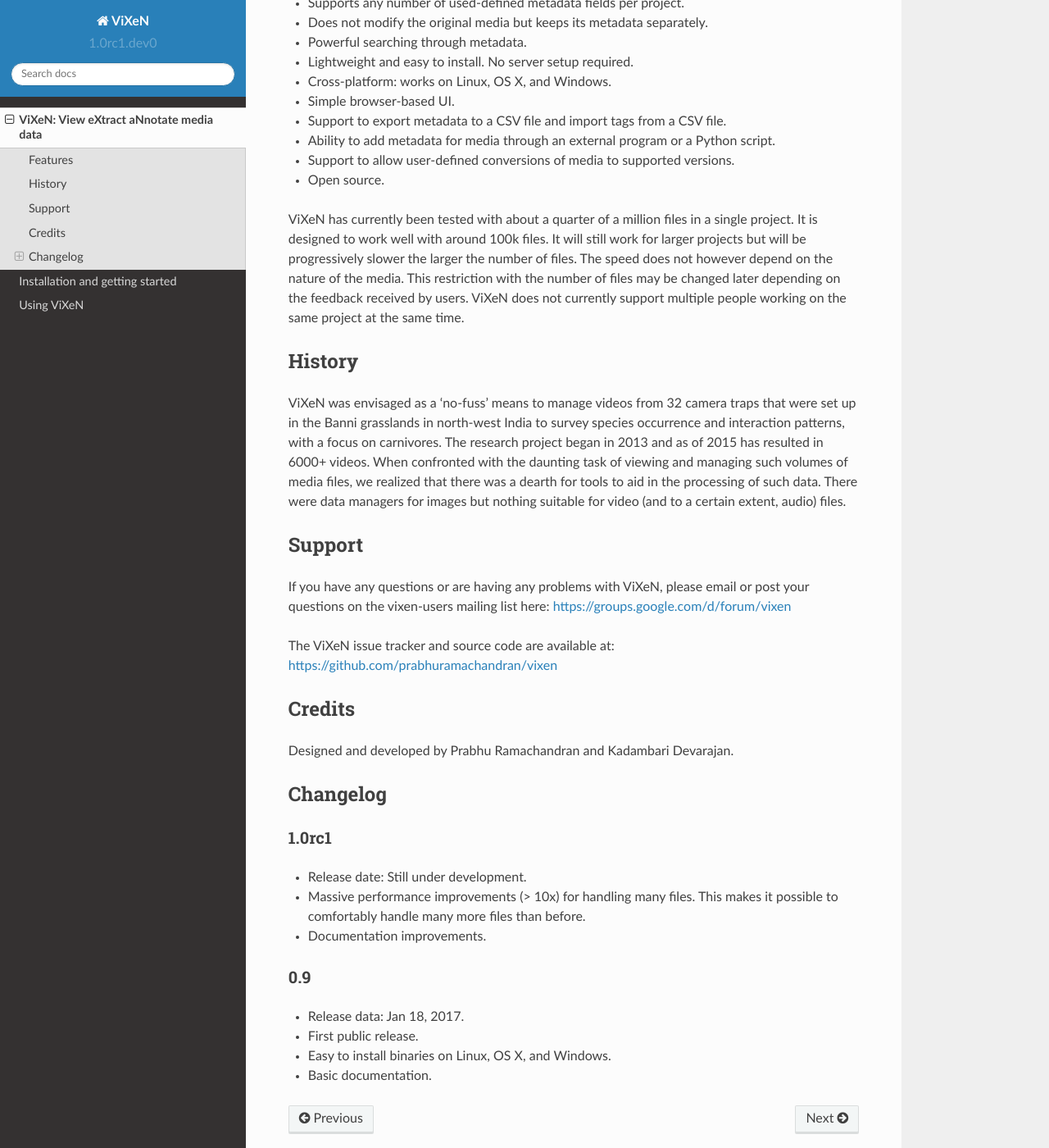
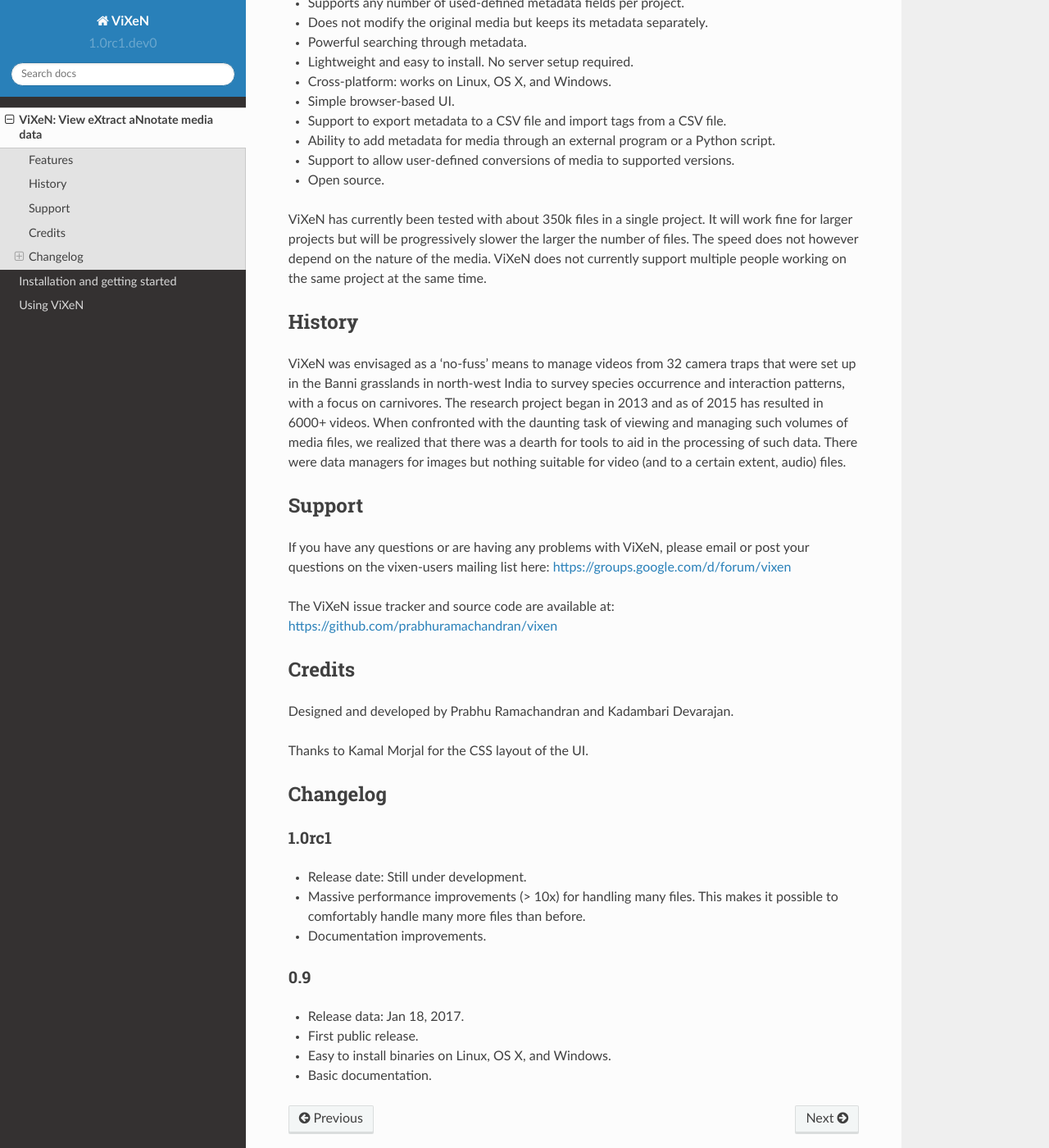
Before and after one commit to vixen-project/vixen, a Sphinx documentation site: the page built from docs/source/overview.rst, in a window 1280 px wide and 1400 px high, scrolled down 464 px. Shown: the whole window at 82% size. Built offline with Sphinx 7.4.7 and the Read the Docs theme 2.0.0, drawn with Linux system fonts in a browser that asks for light colours.

Commit message:
Add codecov badge and modify the overview a bit.

```diff
--- a/docs/source/overview.rst
+++ b/docs/source/overview.rst
@@ -31,13 +31,12 @@
 - Support to allow user-defined conversions of media to supported versions.
 - Open source.
 
-ViXeN has currently been tested with about a quarter of a million files in a
-single project. It is designed to work well with around 100k files. It will
-still work for larger projects but will be progressively slower the larger the
-number of files. The speed does not however depend on the nature of the media.
-This restriction with the number of files may be changed later depending on
-the feedback received by users. ViXeN does not currently support multiple
-people working on the same project at the same time.
+
+ViXeN has currently been tested with about 350k files in a single project. It
+will work fine for larger projects but will be progressively slower the larger
+the number of files. The speed does not however depend on the nature of the
+media. ViXeN does not currently support multiple people working on the same
+project at the same time.
 
 
 --------
@@ -71,6 +70,8 @@
 
 Designed and developed by Prabhu Ramachandran and Kadambari Devarajan.
 
+Thanks to Kamal Morjal for the CSS layout of the UI.
+
 ---------
 Changelog
 ---------
```
Also changed, not shown: README.md (+6 -7 lines).
